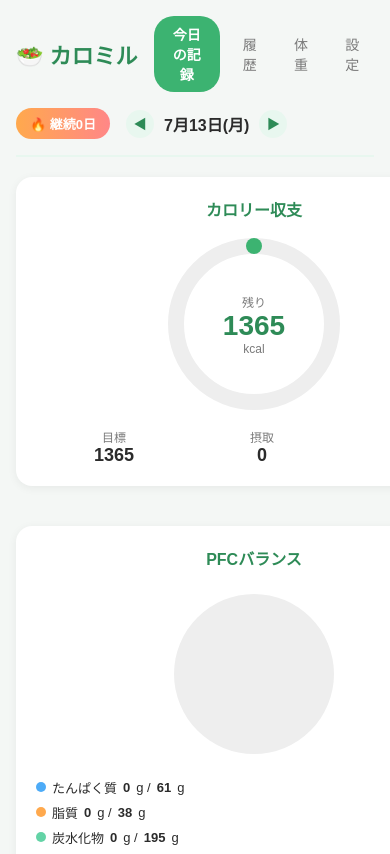
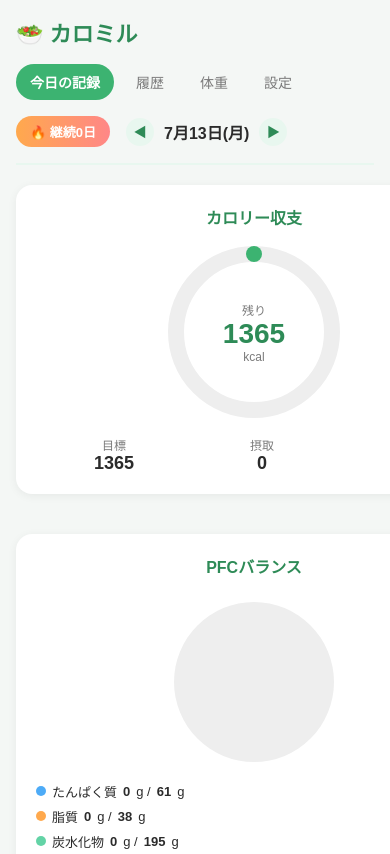
Before and after one commit to miyashin1004-byte/calomil-app, a plain HTML site: page index.html in a window 390 px wide. Shown: the top 854 px of the page. Drawn offline with Linux system fonts and the light colour scheme.

Commit message:
Fix mobile layout: tabs wrap and responsive canvas

```diff
--- a/style.css
+++ b/style.css
@@ -14,6 +14,8 @@
 }
 
 * { box-sizing: border-box; }
+
+canvas { max-width: 100%; height: auto; display: block; margin: 0 auto; }
 
 body {
   margin: 0;
@@ -37,9 +39,9 @@ body {
   z-index: 10;
 }
 
-.logo { font-size: 22px; font-weight: bold; color: var(--green-dark); }
+.logo { font-size: 22px; font-weight: bold; color: var(--green-dark); white-space: nowrap; flex-shrink: 0; }
 
-.tabs { display: flex; gap: 8px; flex: 1; }
+.tabs { display: flex; gap: 8px; flex: 1 1 100%; overflow-x: auto; -webkit-overflow-scrolling: touch; }
 
 .tab-btn {
   border: none;
@@ -50,6 +52,8 @@ body {
   font-size: 14px;
   color: var(--text-sub);
   transition: 0.15s;
+  white-space: nowrap;
+  flex-shrink: 0;
 }
 .tab-btn:hover { background: var(--green-light); }
 .tab-btn.active { background: var(--green); color: white; font-weight: bold; }
@@ -62,9 +66,10 @@ body {
   padding: 6px 14px;
   border-radius: 20px;
   white-space: nowrap;
+  flex-shrink: 0;
 }
 
-.date-nav { display: flex; align-items: center; gap: 10px; font-weight: bold; }
+.date-nav { display: flex; align-items: center; gap: 10px; font-weight: bold; white-space: nowrap; flex-shrink: 0; }
 .date-nav button {
   border: none;
   background: var(--green-light);
```
